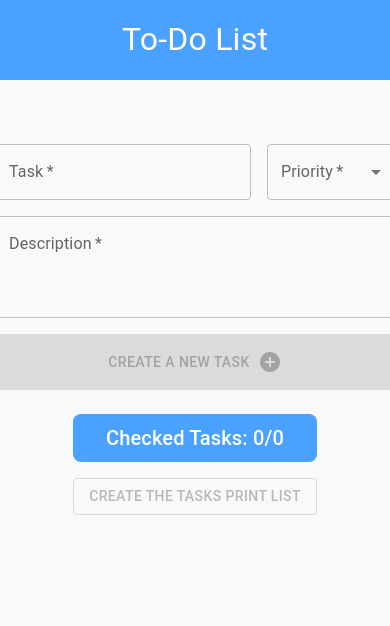
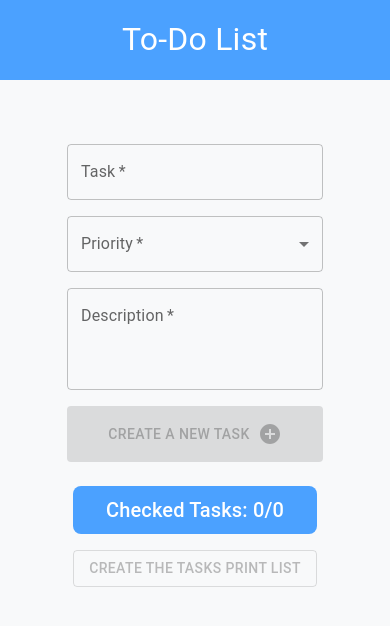
Before and after one commit to lucaspereiraio/tude-to-do-list, a React (Create React App) app: page /create in a window 390 px wide. Shown: the top 626 px of the page. Built offline with nearby package versions, Linux system fonts and the light colour scheme.

Commit message:
create-and-todo-responsiveness
- Created is responsive
- Todo list is responsive

```diff
--- a/src/App.tsx
+++ b/src/App.tsx
@@ -6,7 +6,7 @@ import { Register } from "./Components/Register/Register";
 import { Header } from "./Components/Header/Header";
 import { CreateItem } from "./Components/CreateItem/CreateItem";
 import { ToDoItem } from "./Components/ToDoItem/ToDoItem";
-import { Box, Button, Container, List, Typography } from "@mui/material";
+import { Button, Container, List, Typography } from "@mui/material";
 import { PrintList } from "./Components/PrintList/PrintList";
 
 // Funcionalidades UX
@@ -21,6 +21,8 @@ import { PrintList } from "./Components/PrintList/PrintList";
 //Funcionalidades NECESSARIAS
 
 //required no todo items
+//mensagens de erro dos inputs (login e register)
+//printlist texto desc. passando da tela no mobile
 //fazer responsividade
 
 interface tasksTypes {
--- a/src/Components/CreateItem/CreateItem.tsx
+++ b/src/Components/CreateItem/CreateItem.tsx
@@ -77,7 +77,11 @@ export const CreateItem = ({
         padding: "1rem",
       }}
     >
-      <Box display={"flex"} gap={"1rem"}>
+      <Box
+        display={"flex"}
+        flexDirection={{ xs: "column", sm: "row" }}
+        gap={"1rem"}
+      >
         <TextField
           required
           label="Task"
@@ -86,7 +90,8 @@ export const CreateItem = ({
           onChange={handleTaskTextChange}
           style={{ width: "16rem" }}
         />
-        <FormControl required style={{ width: "8rem" }}>
+        <Box width={{ xs: "16rem", sm: "8rem" }}>
+          <FormControl required fullWidth>
             <InputLabel>Priority</InputLabel>
             <Select
               label="Priority"
@@ -111,6 +116,9 @@ export const CreateItem = ({
             </Select>
           </FormControl>
         </Box>
+      </Box>
+
+      <Box width={{ xs: "16rem", sm: "25rem" }}>
         <TextField
           required
           label="Description"
@@ -118,17 +126,22 @@ export const CreateItem = ({
           rows={3}
           value={taskDescription}
           onChange={handleTaskDescriptionChange}
-        style={{ width: "25rem" }}
+          fullWidth
         />
+      </Box>
+
+      <Box width={{ xs: "16rem", sm: "25rem" }}>
         <Button
           variant="contained"
           onClick={handleSubmit}
           disabled={!taskText || !taskColor || !taskDescription}
-        style={{ width: "25rem", height: "3.5rem" }}
+          style={{ height: "3.5rem" }}
+          fullWidth
         >
           Create a new task{" "}
           <AddCircleIcon style={{ marginLeft: "0.5rem", fontSize: "1.5rem" }} />
         </Button>
+      </Box>
     </Container>
   );
 };
--- a/src/Components/ToDoItem/ToDoItem.tsx
+++ b/src/Components/ToDoItem/ToDoItem.tsx
@@ -79,7 +79,6 @@ export const ToDoItem = ({
         display: "flex",
         alignItems: "center",
         justifyContent: "space-between",
-        gap: "1rem",
         padding: "1rem",
         border: `2px solid ${color}`,
         borderRadius: "0.5rem",
@@ -103,17 +102,24 @@ export const ToDoItem = ({
         gap={"1rem"}
         marginRight={"1.75rem"}
       >
-        <Box display={"flex"} gap={"1rem"}>
+        <Box
+          display={"flex"}
+          flexDirection={{ xs: "column", sm: "row" }}
+          gap={"1rem"}
+        >
+          <Box width={{ xs: "8rem", sm: "16rem" }}>
             <TextField
               variant="outlined"
               value={taskText}
               onChange={handleTaskTextChange}
-            style={{ width: "16rem" }}
+              fullWidth
             />
+          </Box>
+          <Box width={{ xs: "8rem", sm: "8rem" }}>
             <Select
               value={taskColor}
               onChange={handleTaskColorChange}
-            style={{ width: "8rem" }}
+              fullWidth
             >
               {colorOptions.map((option) => (
                 <MenuItem
@@ -137,20 +143,22 @@ export const ToDoItem = ({
                       backgroundColor: option.color,
                     }}
                   />
-
                   {option.label}
                 </MenuItem>
               ))}
             </Select>
           </Box>
+        </Box>
+        <Box width={{ xs: "8rem", sm: "25rem" }}>
           <TextField
             variant="outlined"
             multiline
             rows={3}
             value={taskDescription}
             onChange={handleTaskDescriptionChange}
-          style={{ width: "25rem" }}
+            fullWidth
           />
+        </Box>
       </Box>
       <IconButton edge="end" aria-label="delete" onClick={onDelete}>
         <DeleteIcon />
```
Also changed, not shown: src/Components/PrintList/PrintList.tsx (+1 -8 lines). Lines whose indentation alone changed are shown as unchanged.
